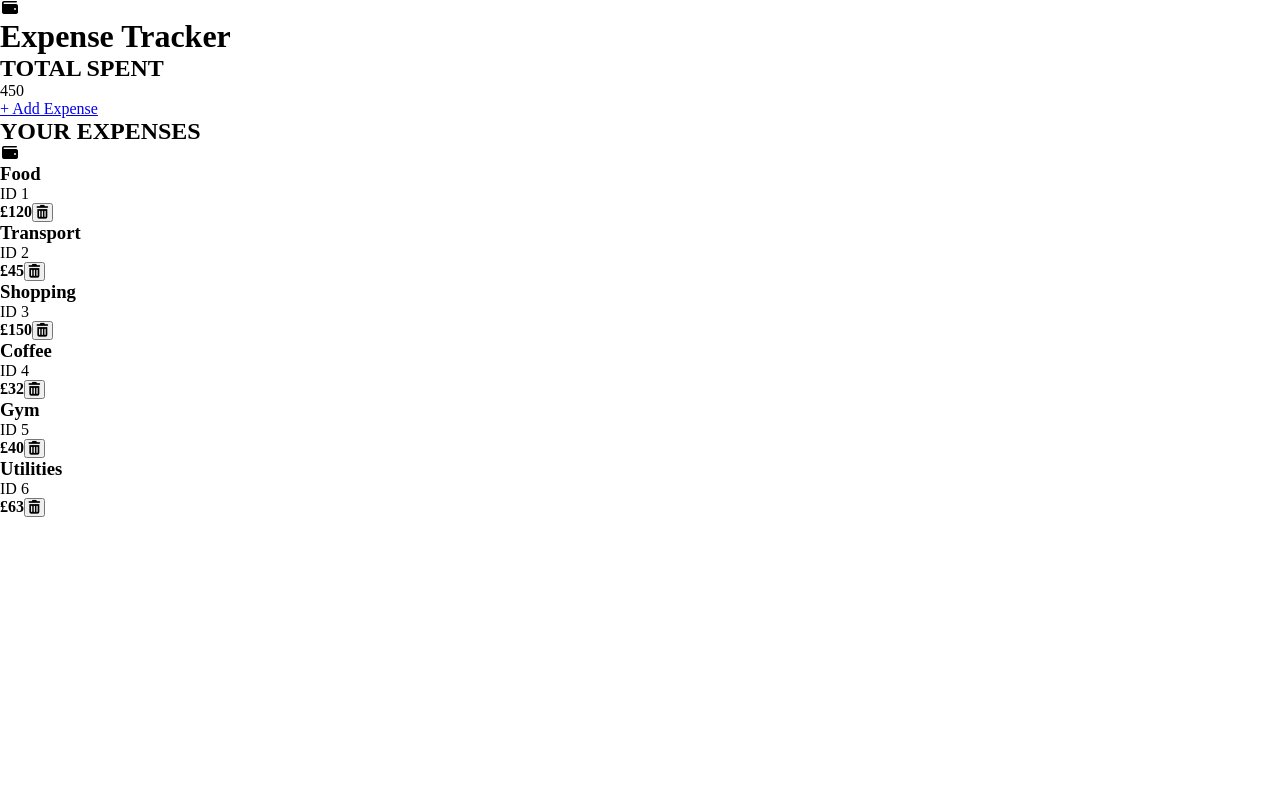
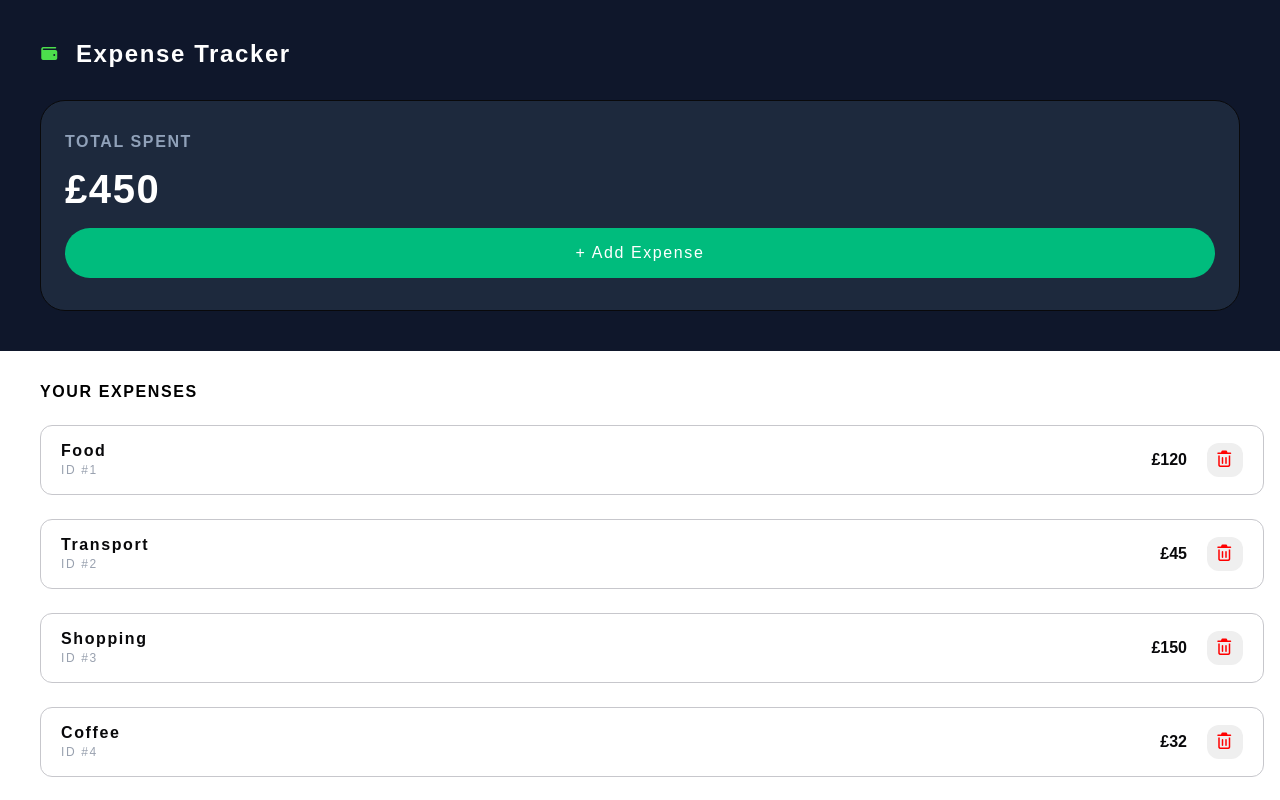
Before and after one commit to mustaqeem-2001/expense_tracker, a React (Vite) app: page / in a window 1280 px wide. Shown: the top 800 px of the page. Built offline with nearby package versions, Linux system fonts and the light colour scheme.

Commit message:
style/home page and delete pop up

```diff
--- a/src/App.jsx
+++ b/src/App.jsx
@@ -34,33 +34,33 @@ export default function App() {
     return (
         <>
             <main>
-                <div>
+                <section className="dashboard-header">
+                    <div className="brand">
                         <i className="fa-solid fa-wallet"></i>
                         <h1>Expense Tracker</h1>
                     </div>
-
-                <section className="header">
-                    <h2>TOTAL SPENT</h2>
-                    <p>{total}</p>
-                    <Link to="/add-expense">+ Add Expense </Link>
+                    <div className="expense-summary">
+                        <h2 className="expense-total-text">TOTAL SPENT</h2>
+                        <p className="expense-total">£{total}</p>
+                        <Link to="/add-expense" className="add-expense-link">+ Add Expense </Link>
+                    </div>
                 </section>
 
                 <section className="added-expenses">
                     <h2>YOUR EXPENSES</h2>
-                    <i className="fa-solid fa-wallet"></i>
                     {
                         expenses.map(function(expense) {
                             return (
-                                <div key={expense.id} id={expense.id}>
-                                    <div>
-                                        <h3>{expense.name}</h3>
-                                        <span>ID {expense.id}</span>
+                                <div key={expense.id} id={expense.id} className="expense-item">
+                                    <div className="expense-item-left">
+                                        <h3 className="expense-item-name">{expense.name}</h3>
+                                        <span className="expense-item-id">ID #{expense.id}</span>
                                     </div>
 
-                                    <div>
-                                        <strong>£{expense.amount}</strong>
-                                        <button onClick={showDeleteModal} aria-label="Delete expense" id={expense.id}>
-                                            <i className="fa-solid fa-trash-can" ></i>
+                                    <div className="expense-item-right">
+                                        <strong className="expense-item-amount">£{expense.amount}</strong>
+                                        <button onClick={showDeleteModal} aria-label="Delete expense" id={expense.id} className="expense-item-delete">
+                                            <i className="fa-regular fa-trash-can" ></i>
                                         </button>
                                     </div>
 
@@ -73,10 +73,11 @@ export default function App() {
 
             {
                 showModal &&
+                <div className="modal-overlay">
                     <div className="delete-modal">
                         <div className="delete-modal-head">
+                            <i className="fa-solid fa-triangle-exclamation"></i>
                             <div>
-                            <i className="fa-solid fa-triangle-exclamation"></i>
                                 <h2>Delete Expense?</h2>
                                 <p>This cannot be undone</p>
                             </div>
@@ -86,9 +87,12 @@ export default function App() {
                             <span>{deleteExpense.name}</span>
                             <span>{deleteExpense.amount}</span>
                         </div>
-                    <p>Removing {deleteExpense.name} will update your total. Remaning balance will show {total - deleteExpense.amount}</p>
-                    <button onClick={() => setShowModal(false)}>Cancel</button>
-                    <button onClick={handleDelete}>Delete</button>
+                        <p className="delete-modal-expense-detail">Removing {deleteExpense.name} will update your total. Remaning balance will show <span className="calculated-total">£{total - deleteExpense.amount}</span></p>
+                        <div className="delete-modal-buttons">
+                            <button onClick={() => setShowModal(false)} className="delete-modal-cancel">Cancel</button>
+                            <button onClick={handleDelete} className="delete-modal-confirm">Delete</button>
+                        </div>
+                    </div>
                 </div>
             }
         </>
--- a/src/index.css
+++ b/src/index.css
@@ -1,9 +1,182 @@
 * {
     padding: 0;
     margin: 0;
+    font-family: Arial, Helvetica, sans-serif;
+    font-size: 1rem;
+    box-sizing: border-box;
+    letter-spacing: .10rem;
 }
 
 h1, h2, h3, p {
     padding: 0;
     margin: 0;
 }
+
+main {
+    display: flex;
+    flex-direction: column;
+    gap: 2.0rem;
+}
+
+.dashboard-header {
+    background-color: #0f172b;
+    color: #fff;
+    padding: 2.5rem;
+}
+
+.brand {
+    display: flex;
+    gap: 1rem;
+    align-items: center;
+    margin-bottom: 2rem;
+}
+
+.brand > h1 {
+    font-size: 1.5rem;
+    white-space: nowrap;
+}
+.brand > i {
+    color: rgb(76, 223, 76);
+}
+
+.expense-summary {
+    display: flex;
+    gap: 1rem;
+    flex-direction: column;
+    border: 1px solid #09090b;
+    border-radius: 25px;
+    padding: 2rem 1.5rem;
+    background-color: #1d293d;
+}
+
+.expense-total-text {
+    color: #90a1b9;
+}
+.expense-total {
+    font-size: 2.5rem;
+    font-weight: 600;
+}
+
+.add-expense-link {
+    color: #fff;
+    background-color: #00bc7d;
+    padding: 1rem;
+    border-radius: 25px;
+    text-decoration: none;
+    width: 100%;
+    text-align: center;
+}
+
+.added-expenses {
+    padding-left: 2.5rem;
+    display: flex;
+    flex-direction: column;
+    justify-content: center;
+    gap: 1.5rem;
+}
+
+.expense-item {
+    border: 1px solid #c7c7cc;
+    color: #09090b;
+    display: flex;
+    justify-content: space-between;
+    padding: 1rem 1.25rem;
+    border-radius: 12px;
+    margin-right: 1rem;
+}
+
+.expense-item-id {
+    color: #99a1af;
+    font-size: .75rem;
+}
+
+.expense-item-right {
+    display: flex;
+    gap: 1.25rem;
+    align-items: center;
+}
+
+.expense-item-amount {
+    letter-spacing: 0rem;
+}
+
+.expense-item-delete {
+    padding: .5rem;
+    border-radius: 12px;
+    border: none;
+    color: red;
+}
+
+
+.modal-overlay {
+    position: fixed;
+    top: 0;
+    left: 0;
+    width: 100%;
+    height: 100%;
+    background-color: rgba(0, 0, 0, 0.5); /* dim the page behind it */
+    display: flex;
+    justify-content: center;
+    align-items: flex-end;
+    z-index: 1000;
+}
+
+.delete-modal {
+    background-color: #fff;
+    width: 100%;
+    max-width: 480px;
+    border-radius: 16px 16px 0 0; /* rounded top corners only, since it's flush with the bottom edge */
+    padding: 1.5rem;
+    display: flex;
+    flex-direction: column;
+    gap: 1.25rem;
+}
+
+.delete-modal-head {
+    display: flex;
+    justify-content: space-between;
+    align-items: center;
+}
+
+.fa-triangle-exclamation {
+    color: red;
+
+}
+
+.fa-xmark, .fa-triangle-exclamation {
+    font-size: 1.35rem;
+}
+
+.delete-modal-expense-info {
+    display: flex;
+    justify-content: space-between;
+    border-radius: 12px;
+    border: 1px solid #ffe2e2;
+    background-color: #fef2f2;
+    padding: 1rem;
+}
+
+.delete-modal-expense-detail {
+    font-size: .9rem;
+}
+
+.calculated-total {
+    font-weight: 600;
+}
+
+.delete-modal-buttons {
+    display: flex;
+    gap: 12px;
+    width: 100%;
+    padding: 1rem;
+}
+.delete-modal-buttons  > button {
+    width: 100%;
+    padding: 1rem 2rem;
+    border-radius: 12px;
+    border: none;
+}
+.delete-modal-confirm {
+    background-color: #fb2c36;
+    color: #fff;
+}
```
Lines whose indentation alone changed are shown as unchanged.
